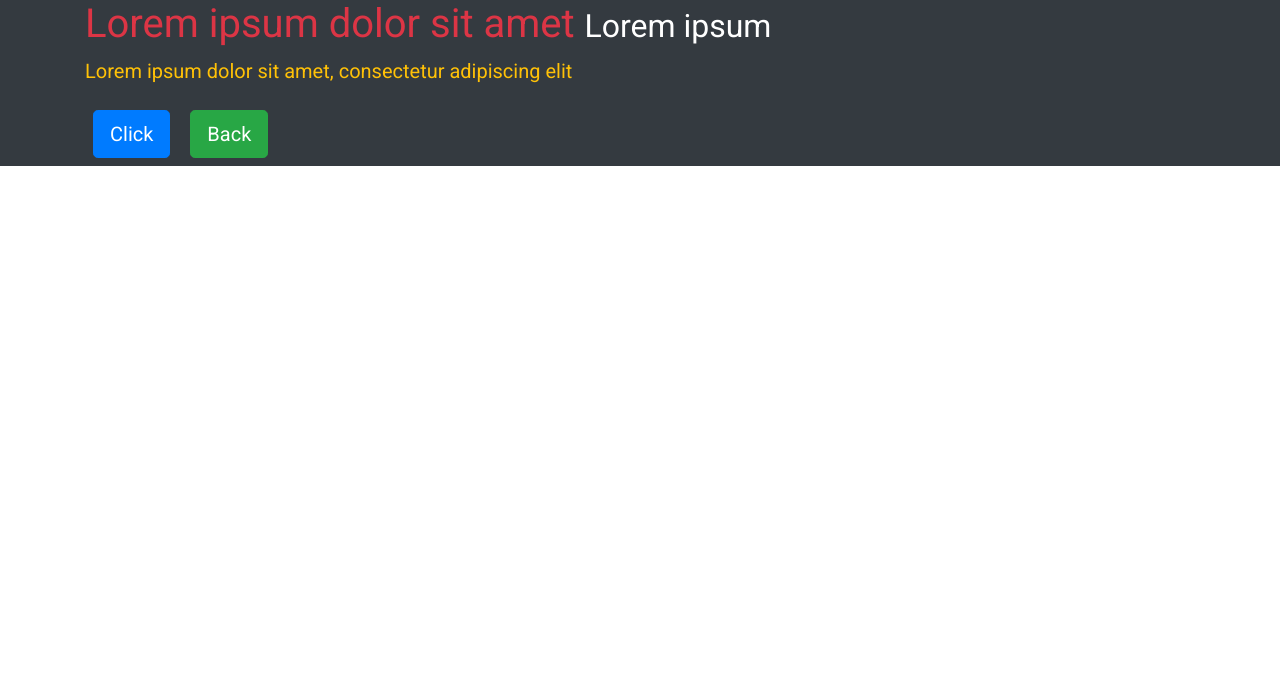
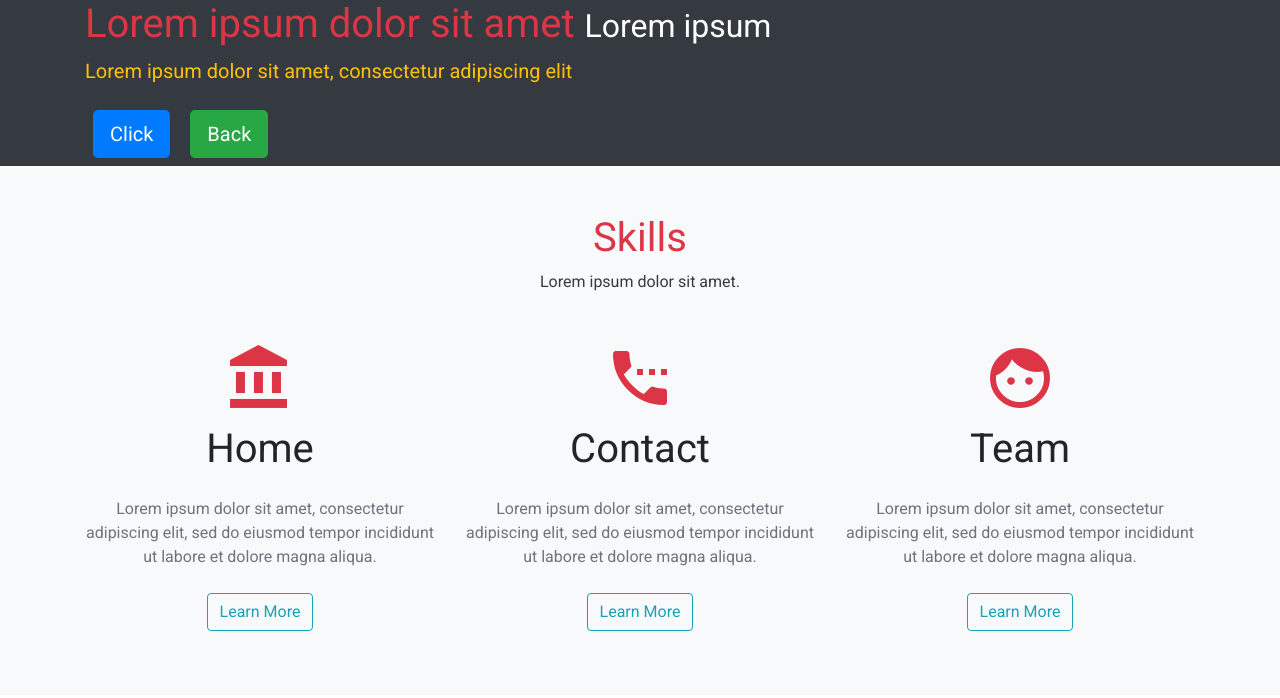
Before and after one commit to Jarek1983/Portfolio, a plain HTML site: page index.html in a window 1280 px wide. Drawn offline with nearby package versions, Linux system fonts and the light colour scheme.

Commit message:
Create skills section

```diff
--- a/index.html
+++ b/index.html
@@ -12,6 +12,7 @@
     <link href="https://fonts.googleapis.com/css?family=Roboto" rel="stylesheet">
     <link href="main.css" rel="stylesheet">
     <link rel="stylesheet" href="font-awesome-4.7.0./css/font-awesome.min.css">
+    <link href="https://fonts.googleapis.com/icon?family=Material+Icons" rel="stylesheet">
   </head>
 
   <body>
@@ -27,11 +28,41 @@
   					<a href="#" class="btn btn-lg btn-success m-2">Back</a>
   				</div>
   			</div>
+  		</div>
+  	</section>
 
-  		</div>
-
-
-  	</section>
+    <section id="skills" class="bg-light p-5">
+      <div class="container">
+        <div class="row">
+          <div class="col-12 text-center mb-3">
+            <h1 class="text-danger">Skills</h1>
+            <div class="text-underline my-2">
+              <p class="text-dark">Lorem ipsum dolor sit amet.</p>
+            </div>
+          </div>
+        </div>
+          <div class="row">
+            <div class="col-sm-12 col-md-4 text-center my-3">
+              <i id="icon_one" class="material-icons text-danger" aria-hidden="true">account_balance</i>
+              <h1 class="m-1">Home</h1>
+              <p class="text-muted my-4">Lorem ipsum dolor sit amet, consectetur adipiscing elit, sed do eiusmod tempor incididunt ut labore et dolore magna aliqua.</p>
+              <a href="#" class="btn btn-outline-info" role="button">Learn More</a>
+            </div>
+            <div class="col-sm-12 col-md-4 text-center my-3">
+              <i id="icon_one" class="material-icons text-danger" aria-hidden="true">settings_phone</i>
+              <h1 class="m-1">Contact</h1>
+              <p class="text-muted my-4">Lorem ipsum dolor sit amet, consectetur adipiscing elit, sed do eiusmod tempor incididunt ut labore et dolore magna aliqua.</p>
+              <a href="#" class="btn btn-outline-info" role="button">Learn More</a>
+            </div>
+            <div class="col-sm-12 col-md-4 text-center my-3">
+              <i id="icon_one" class="material-icons text-danger" aria-hidden="true">face</i>
+              <h1 class="m-1">Team</h1>
+              <p class="text-muted my-4">Lorem ipsum dolor sit amet, consectetur adipiscing elit, sed do eiusmod tempor incididunt ut labore et dolore magna aliqua.</p>
+              <a href="#" class="btn btn-outline-info" role="button">Learn More</a>
+            </div>
+          </div>
+      </div>
+    </section>
 
 
 
--- a/main.css
+++ b/main.css
@@ -5,3 +5,13 @@ body {
 .max-viewport {
   min-width: 100vh;
 }
+
+.text-underline {
+	width: 50%;
+	margin: 0 auto;
+}
+
+#icon_one {
+	font-size: 72px;
+	color: red;
+}
```
